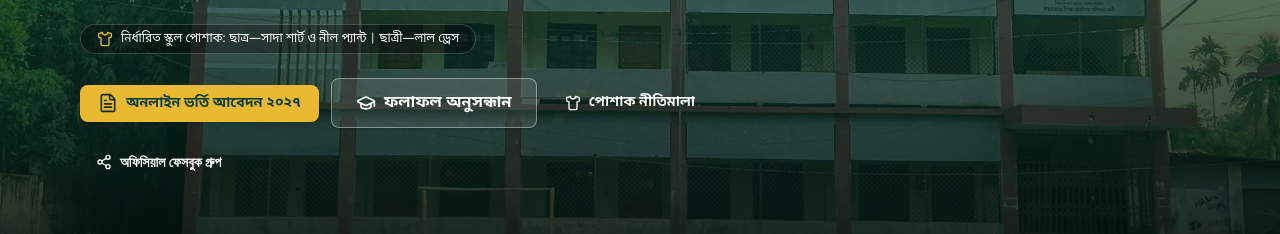
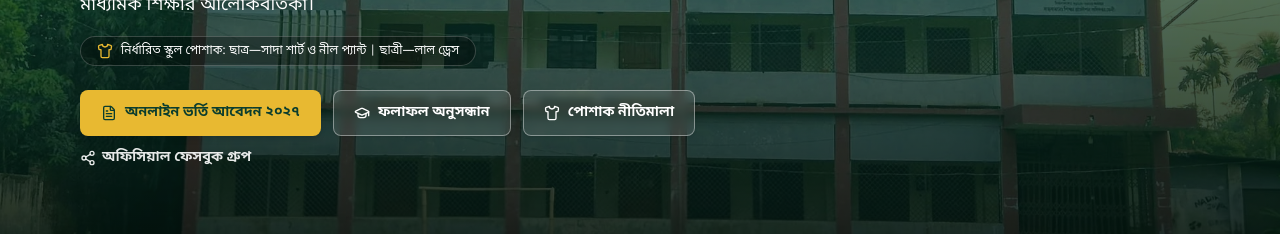
Before and after one commit to nahincodezzi/bondua-high-school-website, a React (Vite) app: page / in a window 1280 px wide. Shown: the part 428-662 px from the top of the page. Built offline with nearby package versions, Linux system fonts and the light colour scheme; no server answers; the database is empty; a web font is replaced by a local one.

Commit message:
fix(hero): unify Hero CTA button heights, match Dress Code secondary style, and left-align Facebook link

```diff
--- a/src/components/HeroSlider.jsx
+++ b/src/components/HeroSlider.jsx
@@ -131,7 +131,8 @@ export default function HeroSlider() {
                     )}
 
                     {/* Call to Actions - CMS-Driven Dynamic Buttons */}
-                    <div className="pt-2 flex flex-wrap items-center gap-2 sm:gap-3">
+                    <div className="pt-2 space-y-3">
+                      <div className="flex flex-wrap items-center gap-2.5 sm:gap-3">
                         {heroConfig.primaryBtn?.visible !== false && (
                           <button
                             tabIndex={isActive ? 0 : -1}
@@ -139,9 +140,9 @@ export default function HeroSlider() {
                               const tgt = (heroConfig.primaryBtn?.target || '#admission').replace('#', '');
                               setActiveTab(tgt);
                             }}
-                          className="btn-accent px-4 sm:px-6 py-2.5 sm:py-3 text-xs sm:text-base flex items-center gap-1.5 sm:gap-2 font-bangla shadow-md cursor-pointer rounded-lg"
+                            className="bg-accent hover:bg-accent-hover text-accent-ink font-bold border border-transparent px-4 sm:px-5 py-2.5 rounded-lg text-xs sm:text-sm leading-6 inline-flex items-center justify-center gap-2 font-bangla shadow-md transition cursor-pointer whitespace-nowrap"
                           >
-                          <FileText className="w-4 h-4 sm:w-5 sm:h-5 text-ink" />
+                            <FileText className="w-4 h-4 shrink-0 text-accent-ink" />
                             <span>
                               {(lang === 'bn'
                                 ? (heroConfig.primaryBtn?.labelBn || 'অনলাইন ভর্তি আবেদন {year}')
@@ -158,9 +159,9 @@ export default function HeroSlider() {
                               const tgt = (heroConfig.secondaryBtn?.target || '#results').replace('#', '');
                               setActiveTab(tgt);
                             }}
-                          className="bg-white/10 hover:bg-white/20 text-white font-semibold px-4 sm:px-6 py-2.5 sm:py-3 rounded-lg text-xs sm:text-base border border-white/40 shadow-sm transition flex items-center gap-1.5 sm:gap-2 font-bangla cursor-pointer"
+                            className="bg-white/10 hover:bg-white/20 text-white font-semibold border border-white/40 hover:border-white/60 px-4 sm:px-5 py-2.5 rounded-lg text-xs sm:text-sm leading-6 inline-flex items-center justify-center gap-2 font-bangla shadow-sm backdrop-blur-xs transition cursor-pointer whitespace-nowrap"
                           >
-                          <GraduationCap className="w-4 h-4 sm:w-5 sm:h-5 text-white" />
+                            <GraduationCap className="w-4 h-4 shrink-0 text-white" />
                             <span>
                               {lang === 'bn'
                                 ? (heroConfig.secondaryBtn?.labelBn || 'ফলাফল অনুসন্ধান')
@@ -176,9 +177,9 @@ export default function HeroSlider() {
                               const tgt = (heroConfig.tertiaryBtn?.target || '#uniform').replace('#', '');
                               setActiveTab(tgt);
                             }}
-                          className="text-white hover:text-primary px-3.5 sm:px-4 py-2.5 sm:py-3 rounded-lg text-xs sm:text-sm font-semibold transition flex items-center gap-1.5 sm:gap-2 font-bangla cursor-pointer"
+                            className="bg-white/10 hover:bg-white/20 text-white font-semibold border border-white/40 hover:border-white/60 px-4 sm:px-5 py-2.5 rounded-lg text-xs sm:text-sm leading-6 inline-flex items-center justify-center gap-2 font-bangla shadow-sm backdrop-blur-xs transition cursor-pointer whitespace-nowrap"
                           >
-                          <Shirt className="w-3.5 h-3.5 sm:w-4 sm:h-4" />
+                            <Shirt className="w-4 h-4 shrink-0 text-white" />
                             <span>
                               {lang === 'bn'
                                 ? (heroConfig.tertiaryBtn?.labelBn || 'পোশাক নীতিমালা')
@@ -186,24 +187,27 @@ export default function HeroSlider() {
                             </span>
                           </button>
                         )}
+                      </div>
 
                       {heroConfig.socialBtn?.visible !== false && (schoolInfo.facebookGroupUrl || heroConfig.socialBtn?.url) && (
+                        <div>
                           <a
                             tabIndex={isActive ? 0 : -1}
                             href={heroConfig.socialBtn?.url || schoolInfo.facebookGroupUrl}
                             target="_blank"
                             rel="noopener noreferrer"
-                          className="text-white hover:text-accent font-semibold px-3.5 sm:px-4 py-2.5 sm:py-3 rounded-lg text-xs sm:text-sm font-semibold transition flex items-center gap-1.5 sm:gap-2"
+                            className="text-white/90 hover:text-accent hover:underline underline-offset-4 text-xs sm:text-sm font-semibold transition inline-flex items-center gap-1.5 font-bangla whitespace-nowrap"
                             title="Join Community"
-                          aria-label="ফেসবুক কমিউনিটিতে যান"
+                            aria-label={lang === 'bn' ? 'অফিসিয়াল ফেসবুক গ্রুপে যান' : 'Visit Official Facebook Group'}
                           >
-                          <Share2 className="w-3.5 h-3.5 sm:w-4 sm:h-4 text-white" />
-                          <span className="hidden sm:inline">
+                            <Share2 className="w-4 h-4 shrink-0" />
+                            <span>
                               {lang === 'bn'
-                              ? (heroConfig.socialBtn?.labelBn || 'ফেসবুক গ্রুপ')
-                              : (heroConfig.socialBtn?.labelEn || 'Facebook Group')}
+                                ? (heroConfig.socialBtn?.labelBn || 'অফিসিয়াল ফেসবুক গ্রুপ')
+                                : (heroConfig.socialBtn?.labelEn || 'Official Facebook Group')}
                             </span>
                           </a>
+                        </div>
                       )}
                     </div>
                   </div>
```
Lines whose indentation alone changed are shown as unchanged.
